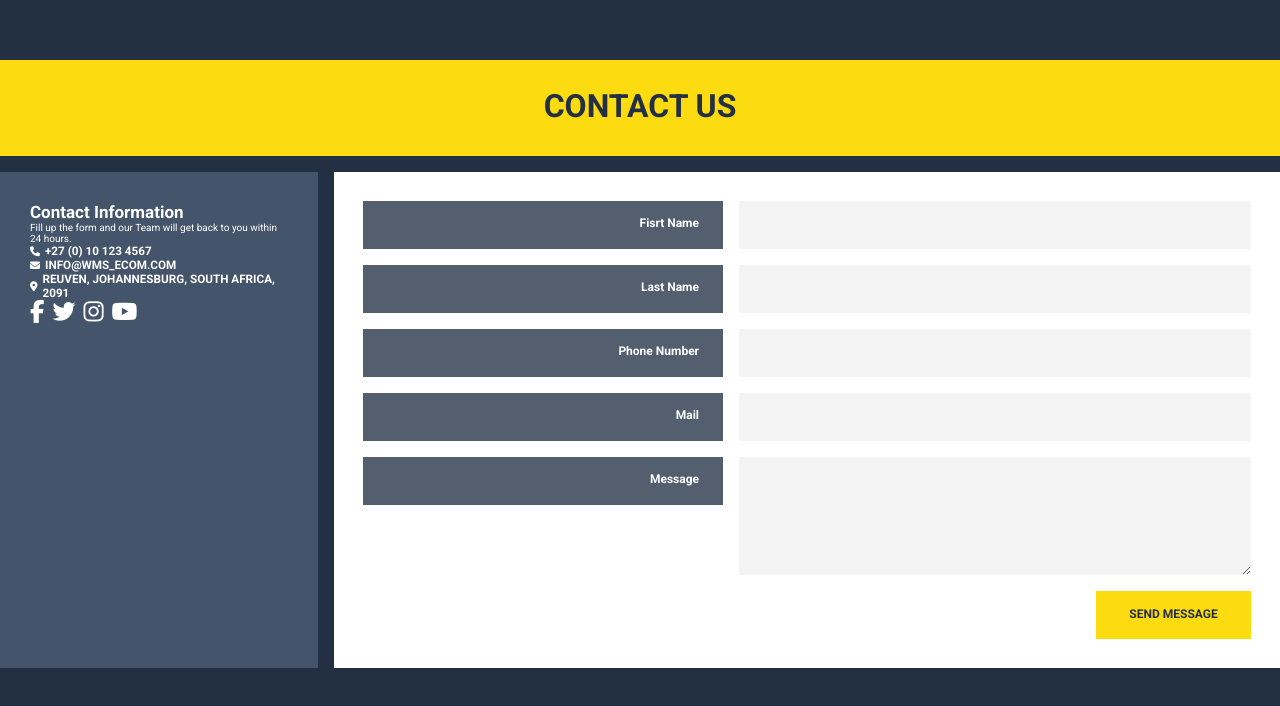
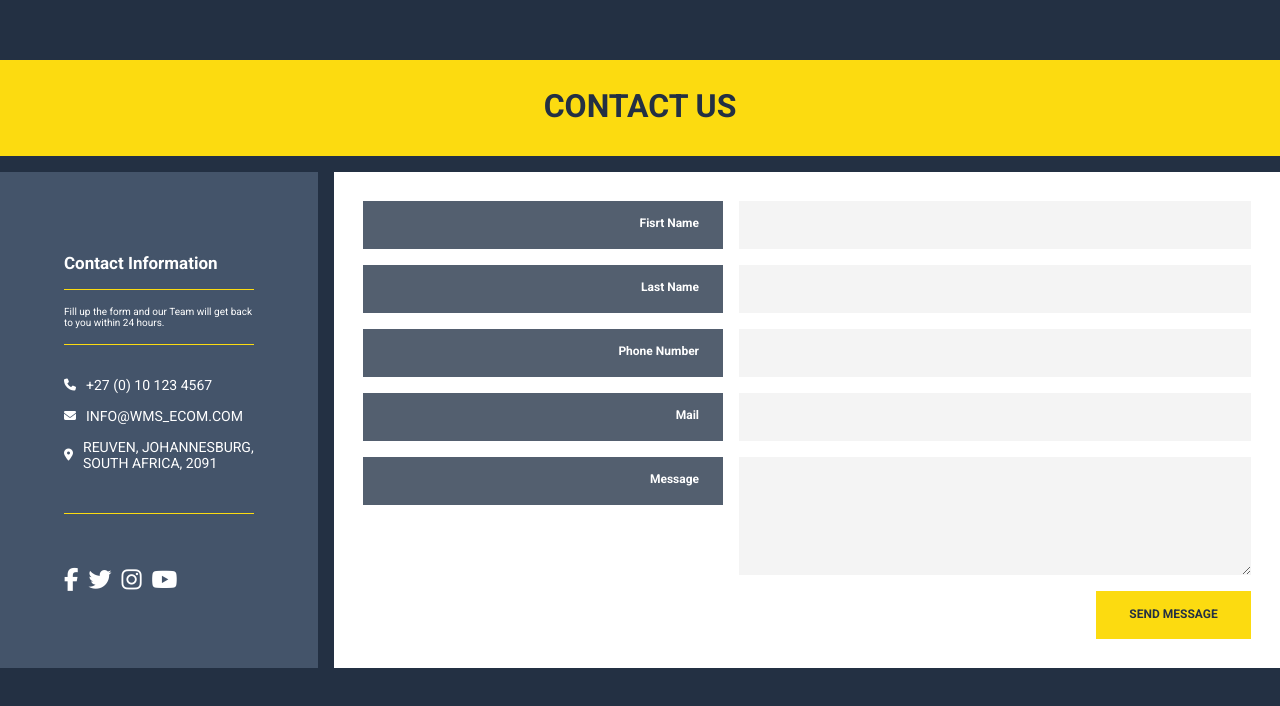
Before and after one commit to MauriceCronjeWMS/WMS-Mall-Cart, a plain HTML site: page pages/contactus.html in a window 1280 px wide. Shown: the part 164-870 px from the top of the page. Drawn offline with Linux system fonts and the light colour scheme.

Commit message:
Done with Contact Us page

```diff
--- a/styles.scss
+++ b/styles.scss
@@ -1374,33 +1374,48 @@ body {
       .contactUs-info-details-container {
         color: $color-quinary;
         background-color: $color-tertiary;
-        padding: 30px;
+        padding: 81px 64px 64px 64px;
         width: 517px;
 
         .contactUs-info-details-description {
+          margin-bottom: 5px;
+          padding-bottom: 27px;
+
           h2 {
             font-size: 17px;
+            padding-bottom: 16px;
+            border-bottom: 1px solid $color-senary;
           }
           p {
             font-size: 10px;
+            padding: 16px 0;
+            border-bottom: 1px solid $color-senary;
           }
         }
         .contactUs-info-details-company-container {
+          padding-bottom: 27px;
+          border-bottom: 1px solid $color-senary;
+
           .contactUs-info-details-company {
             display: flex;
             align-items: center;
-            font-size: 10px;
+            font-size: 12px;
+            padding-bottom: 15px;
 
             i {
-              padding-right: 5px;
+              margin-right: 10px;
+            }
+            h3 {
+              font-weight: normal;
             }
           }
         }
         .contactUs-info-details-social {
           display: flex;
+          padding-top: 27px;
 
           .contactUs-info-details-social {
-            margin-right: 8px;
+            margin-right: 10px;
 
             i {
               font-size: 23px;
```
Also changed, not shown: pages/contactus.html (+5 -0 lines), styles.css, 1 other file.
